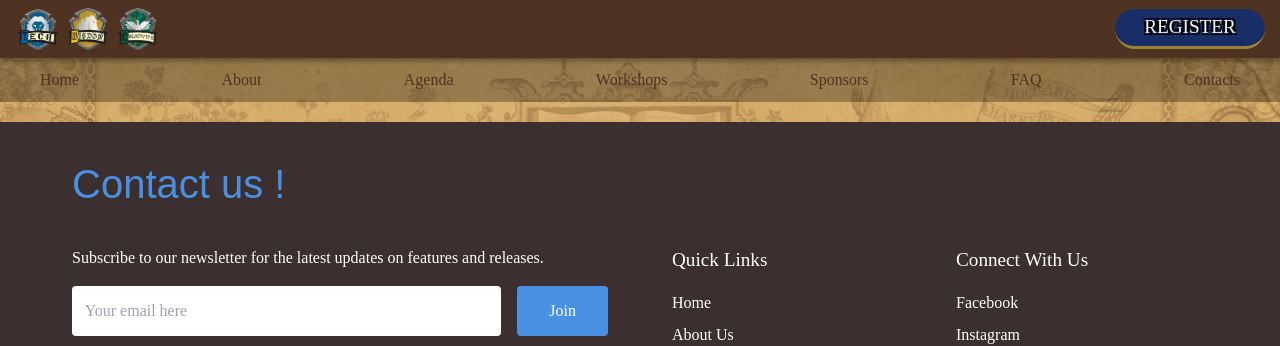
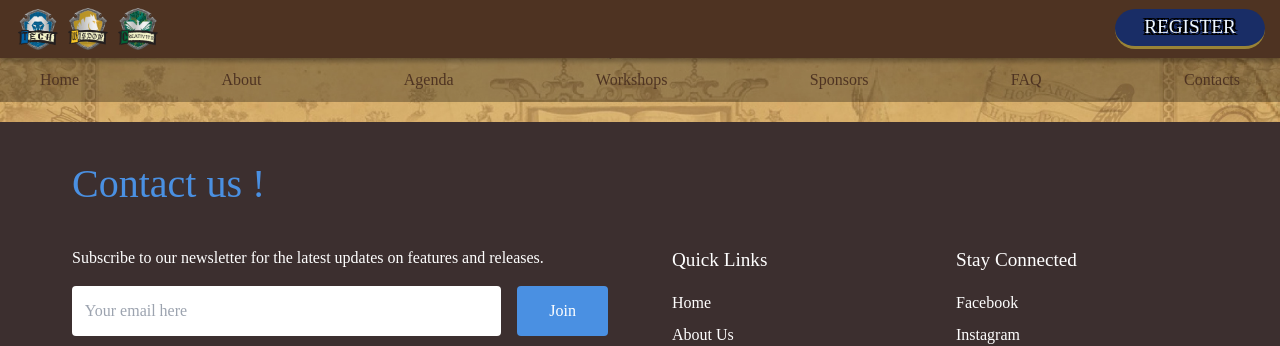
Before and after one commit to Alilo2005/digital-sorcery-saga, a React (Create React App) app in the folder digital-sorcery-saga/: page /Contacts in a window 1280 px wide. Shown: the top 346 px of the page. Built offline with nearby package versions, Linux system fonts and the light colour scheme; a web font is replaced by a local one.

Commit message:
minimal changes

```diff
--- a/digital-sorcery-saga/src/components/Contact.css
+++ b/digital-sorcery-saga/src/components/Contact.css
@@ -14,7 +14,6 @@
 }
 
 .contact-title {
-  font-family: 'Gothic', sans-serif;
   color: #4a90e2;
   font-size: 2.5rem;
   margin-bottom: 2rem;
--- a/digital-sorcery-saga/src/components/Contact.js
+++ b/digital-sorcery-saga/src/components/Contact.js
@@ -16,7 +16,7 @@ function Contact() {
           <div className="links-section">
             <QuickLinks />
             <div className="connect-section">
-              <h3>Connect With Us</h3>
+              <h3>Stay Connected</h3>
               <SocialLinks />
             </div>
           </div>
```
